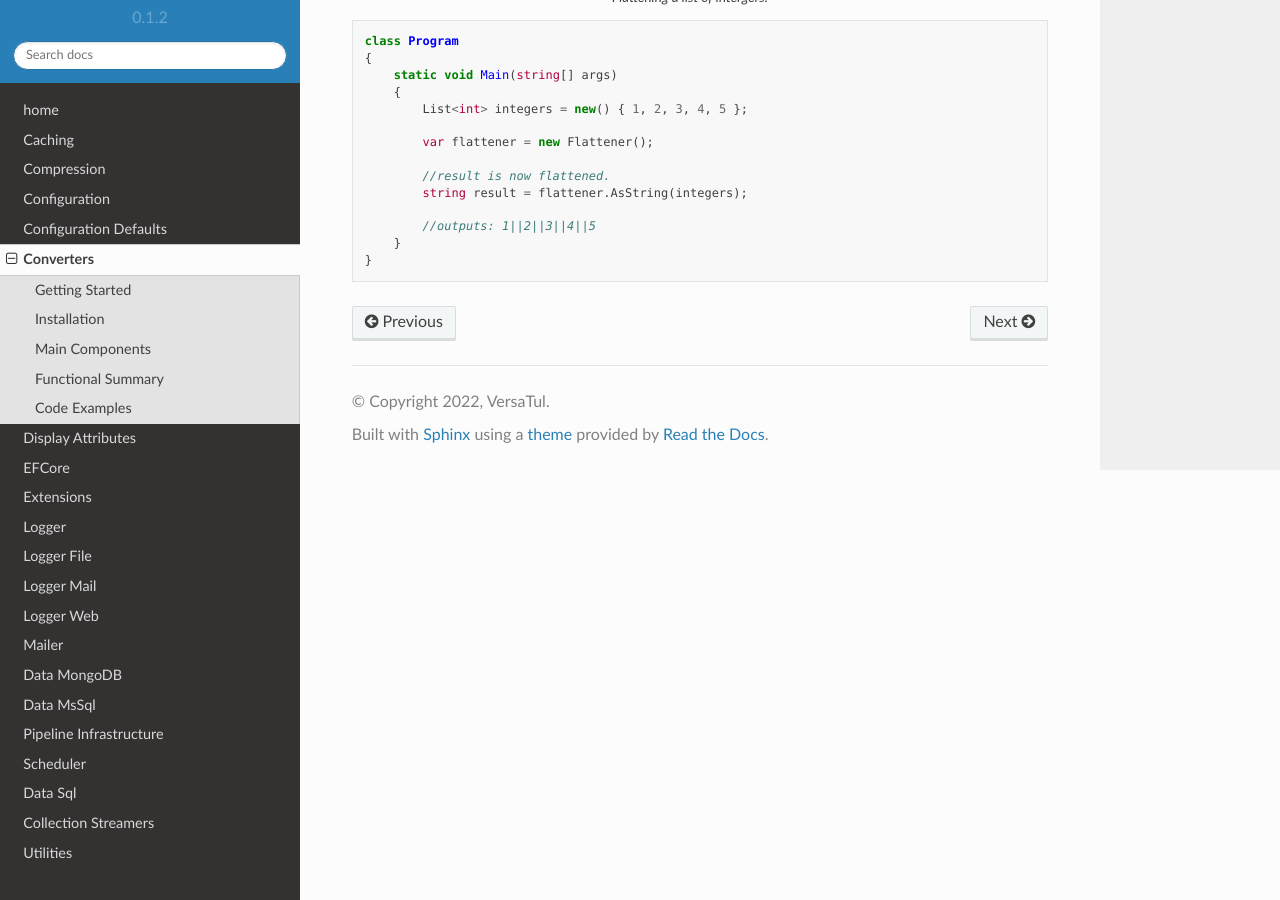
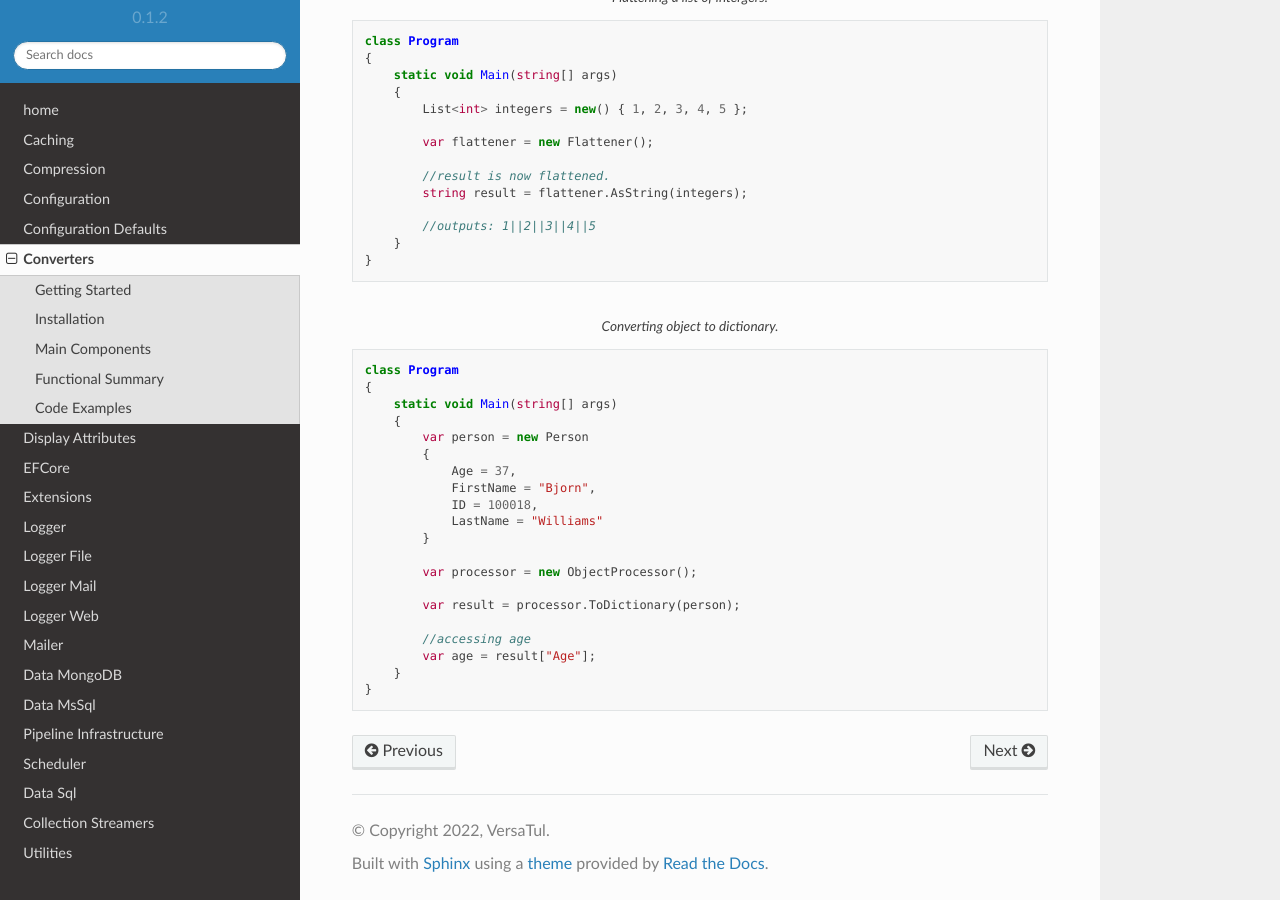
Before and after one commit to BjornWilliams/DocsVersaTul, a Sphinx documentation site: the page built from docs/source/converters.rst, in a window 1280 px wide and 900 px high, scrolled down 1777 px. Built offline with Sphinx 7.4.7 and the Read the Docs theme 2.0.0, drawn with Linux system fonts in a browser that asks for light colours.

Commit message:
Update converters.rst
added convert example

```diff
--- a/docs/source/converters.rst
+++ b/docs/source/converters.rst
@@ -82,3 +82,27 @@ Code Examples
             //outputs: 1||2||3||4||5
         }
     }
+
+.. code-block:: c#
+    :caption: Converting object to dictionary.
+
+    class Program
+    {
+        static void Main(string[] args)
+        {
+            var person = new Person
+            {
+                Age = 37,
+                FirstName = "Bjorn",
+                ID = 100018,
+                LastName = "Williams"
+            }
+
+            var processor = new ObjectProcessor();
+
+            var result = processor.ToDictionary(person);
+
+            //accessing age
+            var age = result["Age"];
+        }
+    }
```
